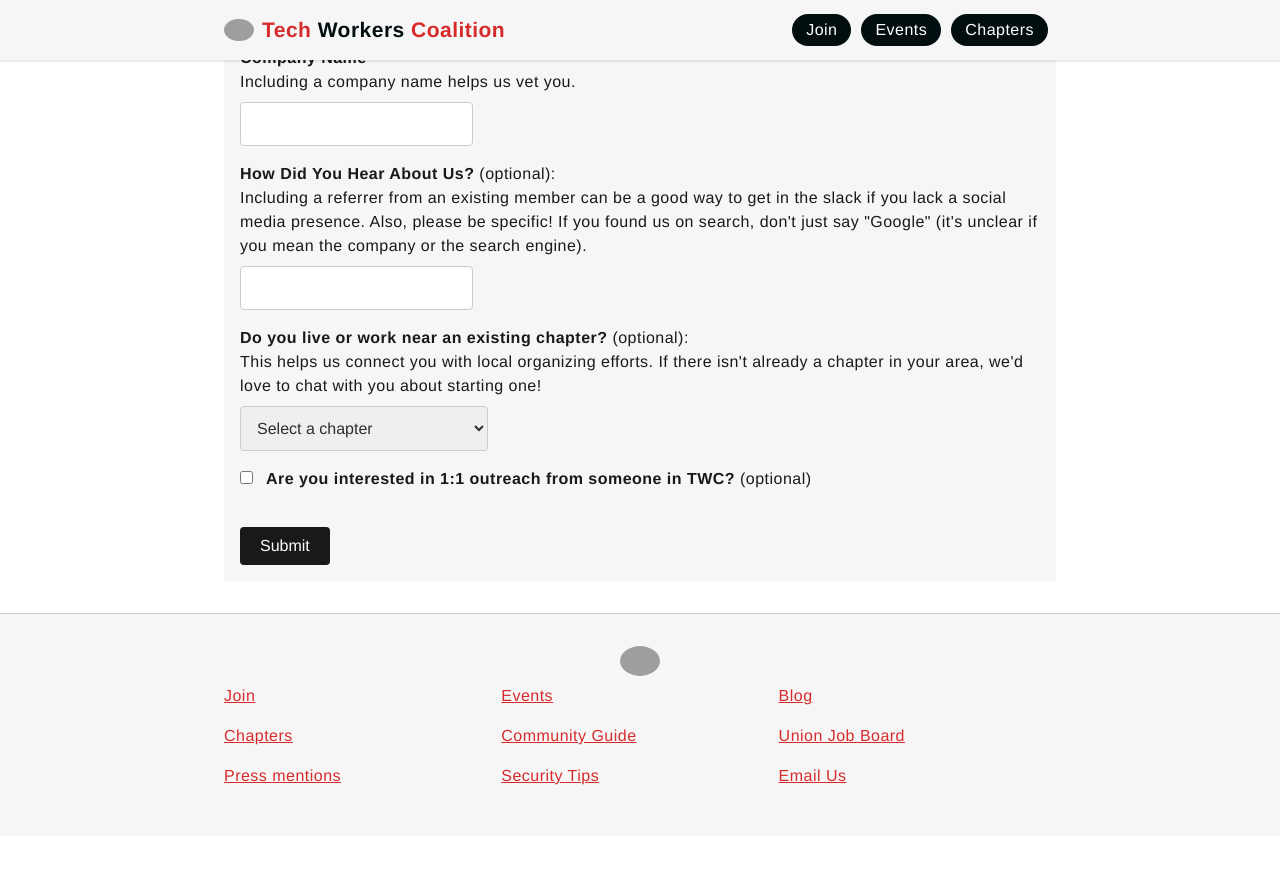
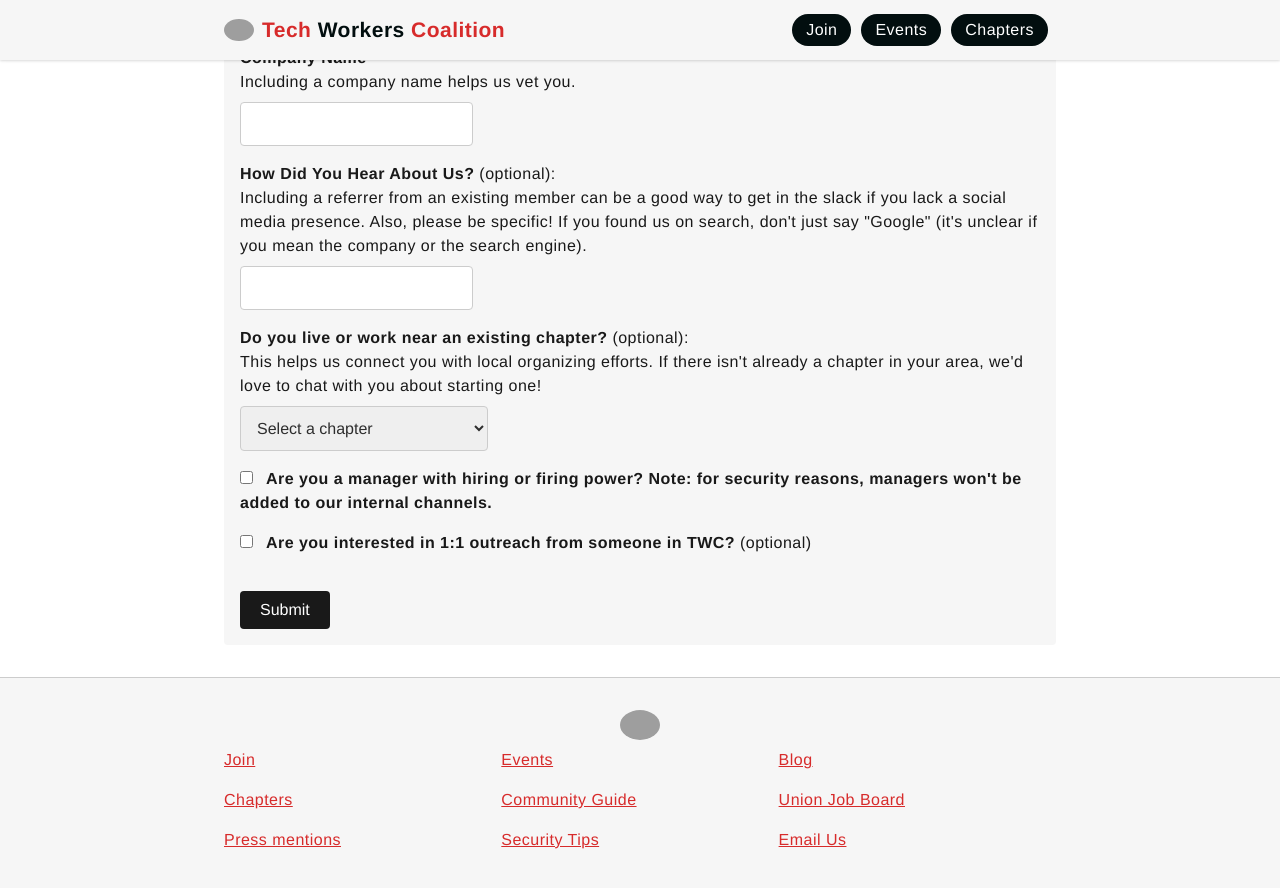
Before and after one commit to techworkersco/twc-site, a Jekyll site: the page built from join.md, in a window 1280 px wide and 900 px high, scrolled down 522 px. Shown: the top 888 px of the window. Built offline with Jekyll 4.4.1, drawn with Linux system fonts in a browser that asks for light colours; before the commit the page ends 1358 px from its top, so only the background shows below that; grey boxes are pictures that could not be loaded.

Commit message:
Add manager checkbox to join form (#469)

```diff
--- a/join.md
+++ b/join.md
@@ -51,9 +51,14 @@
       {% endfor %}
     </select>
   </label>
+  <label class="marg-b-3" for="is-manager">
+    <input id="is-manager" type="checkbox" name="is-manager" value="yes" style="margin-right: 8px;">
+    <b>Are you a manager with hiring or firing power? Note: for security reasons, managers won't be added to our internal channels.</b>
+  </label>
   <label class="marg-b-3" for="outreach">
     <input id="outreach" type="checkbox" name="outreach" value="wants-outreach" style="margin-right: 8px;">
     <b>Are you interested in 1:1 outreach from someone in TWC?</b> (optional)
   </label>
+
   <input type="submit" value="Submit">
 </form>
```
